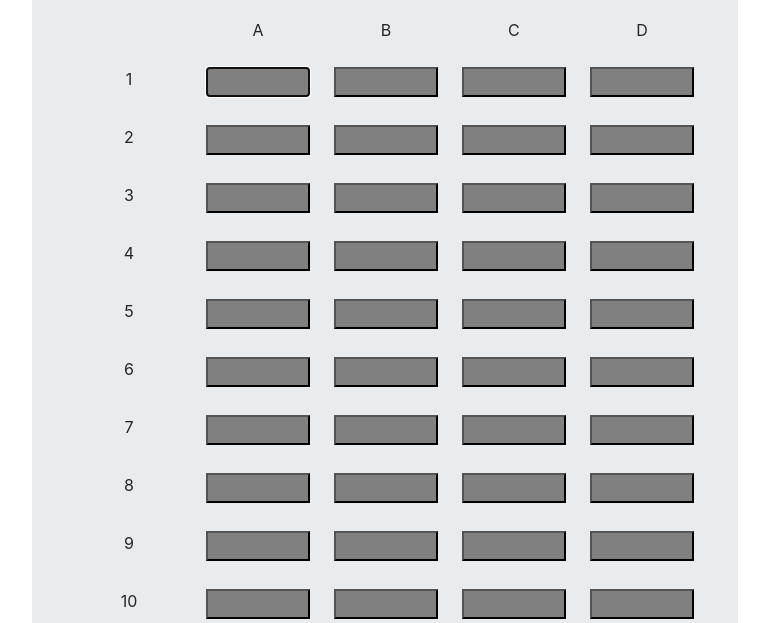
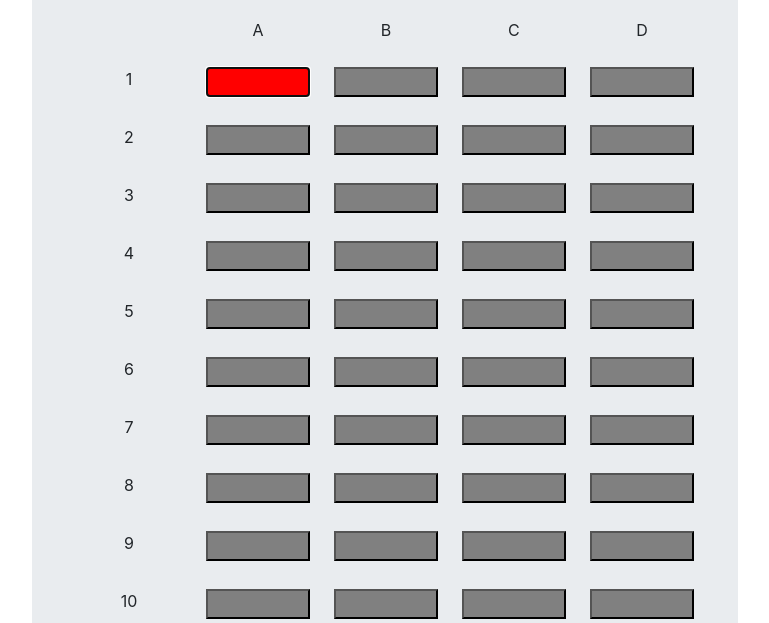
Before and after one commit to miriamsl/scratch, a plain HTML site: page index.html in a window 1280 px wide. Both pictures are taken after a click on the button 512 px from the left and 259 px from the top of the page. Shown: the part 177-800 px from the top of the page, without its empty margins (255-1024 px from the left). Drawn offline with Linux system fonts and the light colour scheme.

Commit message:
Made scratch work

```diff
--- a/css/style.css
+++ b/css/style.css
@@ -3,3 +3,15 @@
 	height: 30px;
 	background-color: grey;
 }
+
+.skrapet {
+	width: 100%;
+	height: 30px;
+	background-color: red;
+}
+
+.funnet {
+	width: 100%;
+	height: 30px;
+	background-color: white;
+}
--- a/js/main.js
+++ b/js/main.js
@@ -38,7 +38,7 @@ for (i = 0; i <= 10; i++){
         	var num2 = j;
         	iden = num1.toString() + num2.toString();
         	celle.id = iden;
-        	celle.setAttribute("onclick","scratch()");
+        	celle.setAttribute("onclick","scratch(this.id)");
 			celle.classList.add("ikkeskrapet");
         	cell.appendChild(celle);
 
@@ -46,6 +46,17 @@ for (i = 0; i <= 10; i++){
     }
 }
 
-function scratch(){
-	console.log(2)
+function scratch(id){
+    console.log(id)
+    document.getElementById(id).classList.remove("ikkeskrapet")
+    var x = id.substring(0,1);
+    var y = id.substring(1,2);
+    var xint = parseInt(x);
+    var yint = parseInt(y);
+    if(brett[x][y] === 3){
+        document.getElementById(id).innerHTML = "*"
+        document.getElementById(id).classList.add("funnet")
+    }
+
+    document.getElementById(id).classList.add("skrapet")
 }
```
